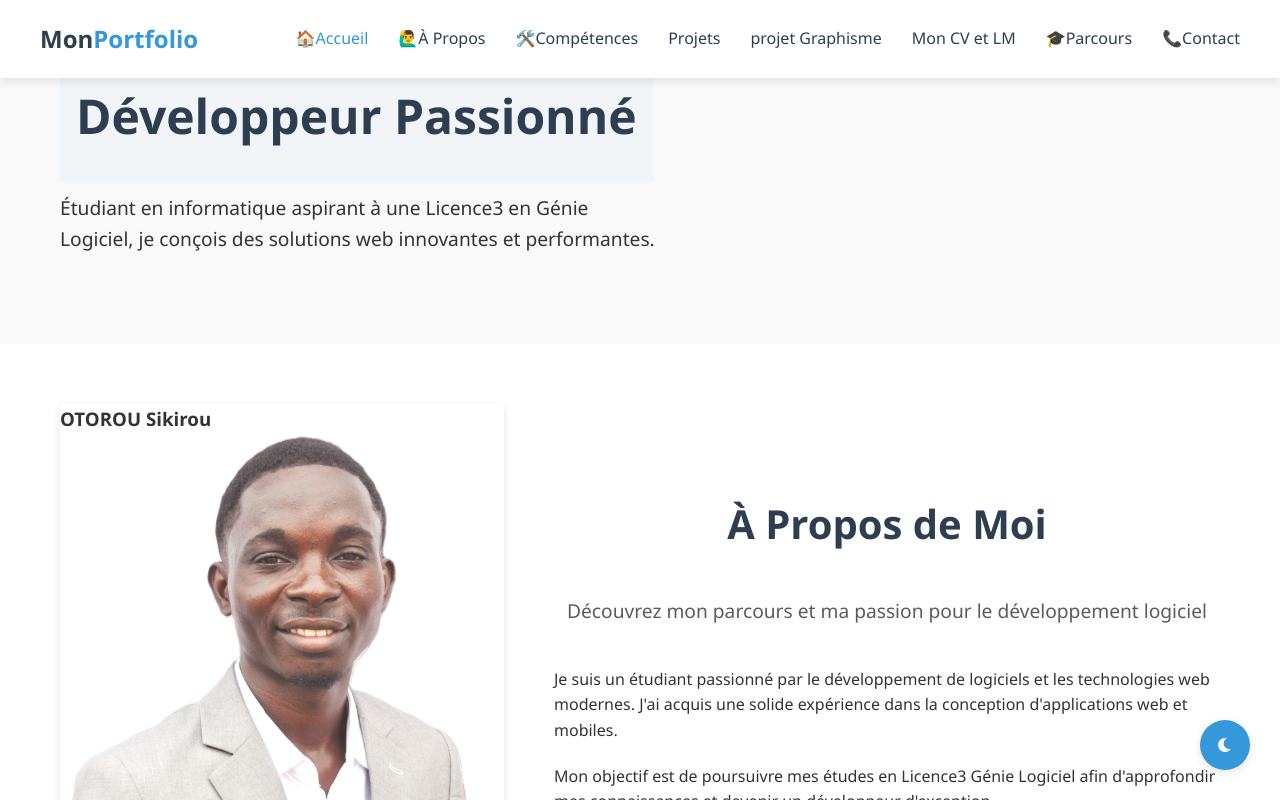
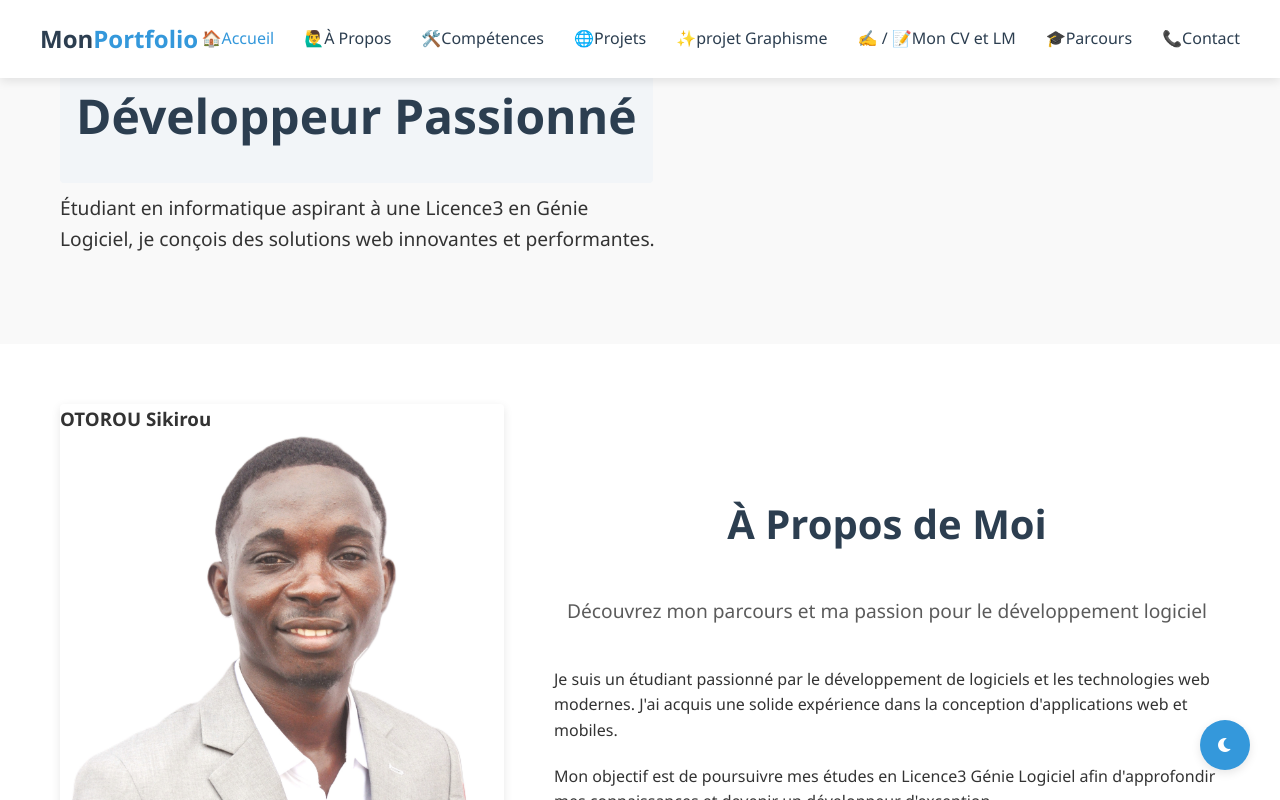
Before and after one commit to sikirou195/frontendPort, a Vue app: page /portofolio in a window 1280 px wide. Shown: the top 800 px of the page. Built offline with nearby package versions, Linux system fonts and the light colour scheme.

Commit message:
Modification de composant HeaderBar.vue

```diff
--- a/src/components/HeaderBar.vue
+++ b/src/components/HeaderBar.vue
@@ -34,9 +34,9 @@ const navItems = ref([
   { id: 'home', text: '🏠Accueil', link: '#home' },
   { id: 'about', text: '🙋‍♂️À Propos', link: '#about' },
   { id: 'skills', text: '🛠️Compétences', link: '#skills' },
-  { id: 'projects', text: 'Projets', link: '#projects' },
-  { id: 'projet', text: 'projet Graphisme', link: '#projet' },
-  { id: 'lettre-motivation-card', text: 'Mon CV et LM', link: '#lettre-motivation-card' },
+  { id: 'projects', text: '🌐Projets', link: '#projects' },
+  { id: 'projet', text: '✨projet Graphisme', link: '#projet' },
+  { id: 'lettre-motivation-card', text: '✍️ / 📝Mon CV et LM', link: '#lettre-motivation-card' },
   { id: 'education', text: '🎓Parcours', link: '#education' },
   { id: 'contact', text: '📞Contact', link: '#contact' }
 ])
```
